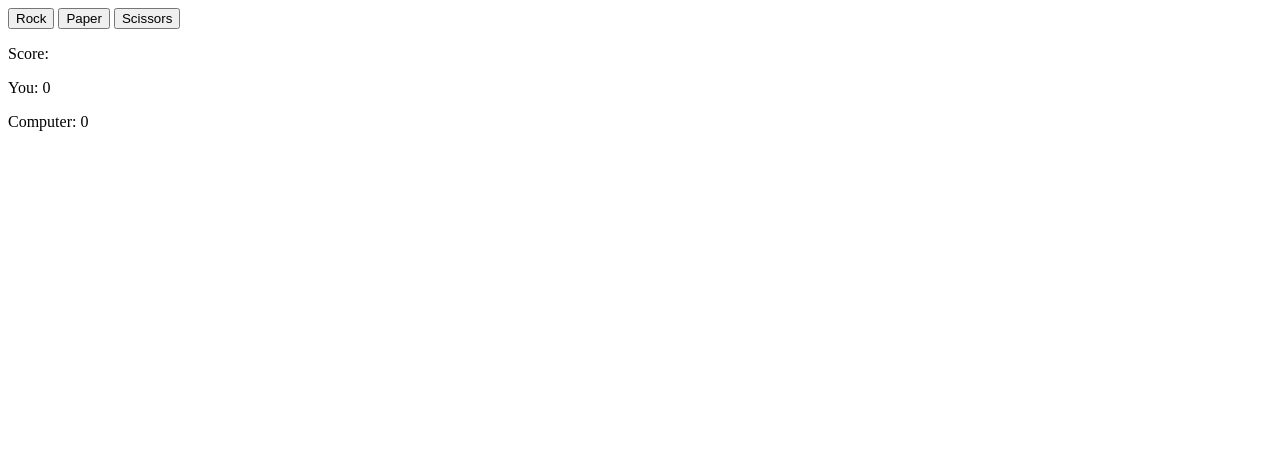
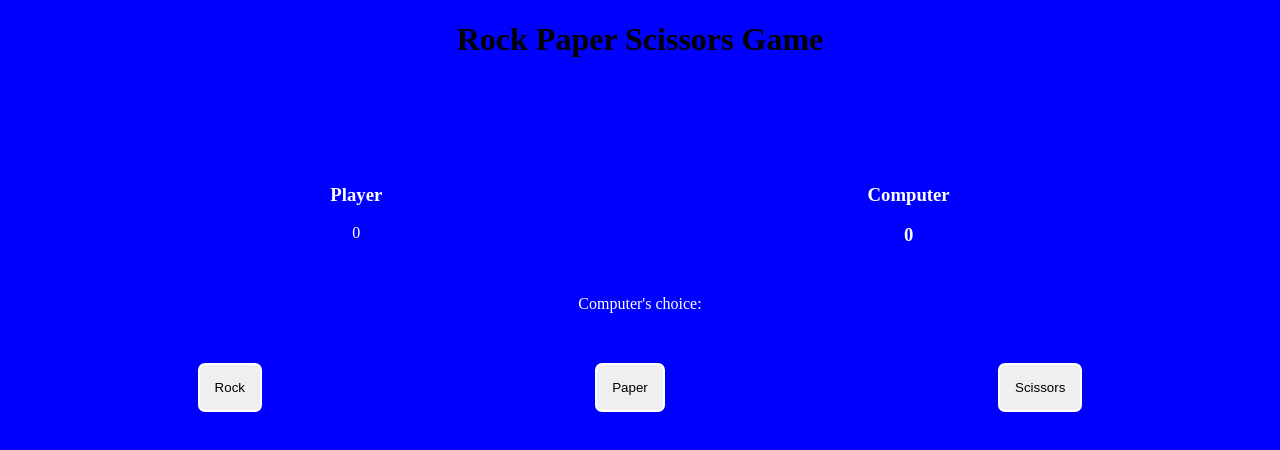
Before and after one commit to soala144/rock-paper-scissors, a plain HTML site: page index.html in a window 1280 px wide. Drawn offline with Linux system fonts and the light colour scheme.

Commit message:
Finished UI

```diff
--- a/index.css
+++ b/index.css
@@ -0,0 +1,46 @@
+body{
+    background: blue;
+}
+h1{
+    text-align: center;
+}
+
+.container{
+    color: #fff;
+    display: flex;
+    margin-top: 500px;
+    padding: 15px;
+    width: 70%;
+    margin: auto;
+    flex-direction: column;
+}
+.user-score p{
+    text-align: center;
+}
+
+.result{
+    display: flex;
+    flex-direction: row;
+    justify-content: space-between;
+    margin-top: 70px;
+    width: 70%;
+    margin-left: auto;
+    margin-right: auto;
+}
+
+.buttons{
+    margin-top: 50px;
+    display: flex;
+    width: 100%;
+    justify-content: space-between;
+}
+.buttons button{
+    padding: 15px;
+    border-radius: 7px;
+    border: 2px solid #fff;
+}
+
+#choice{
+    text-align: center;
+    padding-top: 30px;
+}
--- a/index.html
+++ b/index.html
@@ -7,16 +7,25 @@
     <link rel="stylesheet" href="index.css">
 </head>
 <body>
-    <div class="vontainer">
+    <h1>Rock Paper Scissors Game</h1>
+    <div class="container">
+
+        <div class="result">
+            <!-- <h4>Score:</h4> -->
+            <div class="user-score">
+                <h3>Player </h3>
+                <p id="computer">0</p>
+            </div>
+            <div class="user-score">
+                <h3>Computer</p>
+                <p id="computer">0</p>
+            </div>
+        </div>
+        <span id="choice">Computer's choice: </span>
         <div class="buttons">
             <button>Rock</button>
             <button>Paper</button>
             <button>Scissors</button>
-        </div>
-        <div class="result">
-            <p>Score:</p>
-            <p>You: <span id="wins">0</span></p>
-            <p>Computer: <span id="lose">0</span></p>
         </div>
     </div>
 
```
